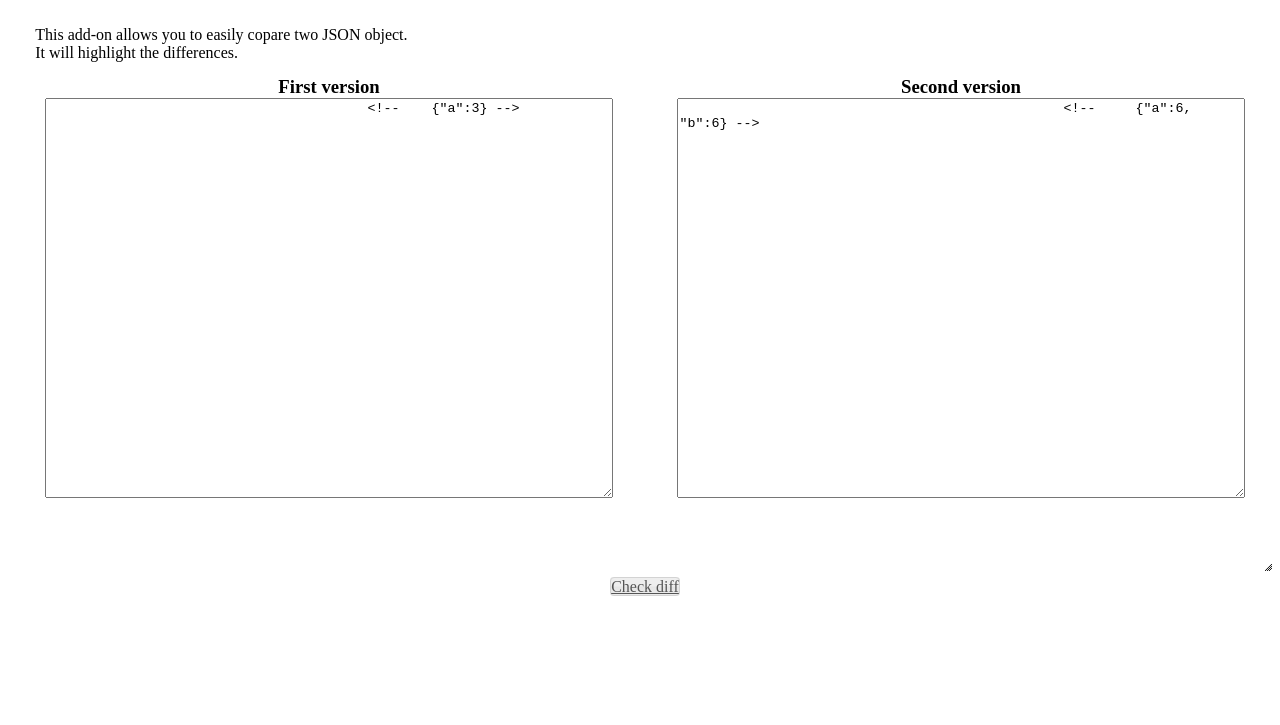
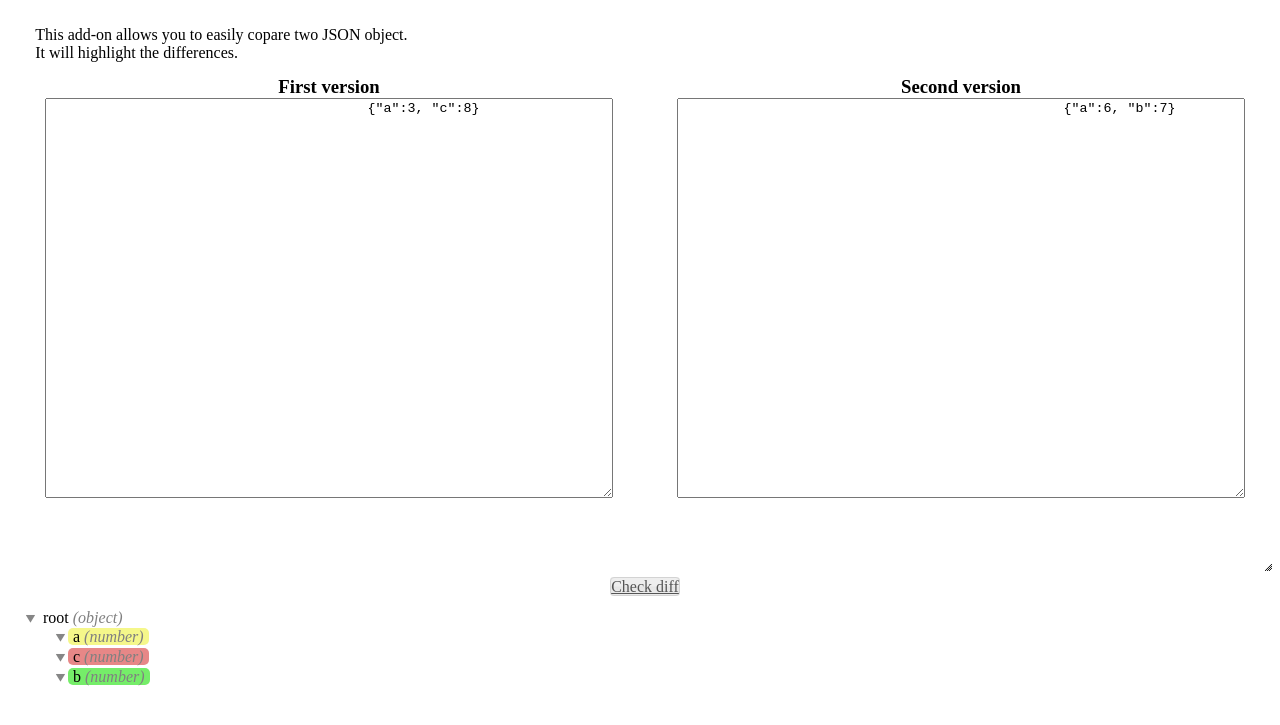
Before and after one commit to rafspiny/jsondiff, a website: page data/html/panel.html in a window 1280 px wide. Both pictures are taken after a click on the link "Check diff". Shown: the part 73-798 px from the top of the page. Drawn offline with Linux system fonts and the light colour scheme.

Commit message:
Making the result section more readable by putting some spaces between LI and rounding border. Fix #1

```diff
--- a/data/css/style.css
+++ b/data/css/style.css
@@ -118,6 +118,13 @@ margin: 0;
 
 }
 
+/*Make border rounded for every line in the tree*/
+.jsonline {
+	border-radius: 5px;
+	padding-left: 5px;
+	padding-right: 5px;
+}
+
 .jsonobjname {
 	font-style: bold;
 }
@@ -134,7 +141,7 @@ margin: 0;
 }
 
 .jsondiffuntouched {
-    background-color: #DEDEDE;
+    /*background-color: #DEDEDE;*/
 }
 
 .jsondiffchanged {
@@ -145,3 +152,8 @@ margin: 0;
 	font-style: italic;
 	color: grey;
 }
+
+/*Leave space between list item*/
+#diff > ul > li {
+	margin-top: 0.1em;
+}
--- a/data/html/panel.html
+++ b/data/html/panel.html
@@ -93,13 +93,13 @@
 				<div class="divleft">
 				  	<h3>First version</h3>
 				  	<textarea class="resizeable" id="primary">
-				  	<!--	{"a":3} -->
+				  	{"a":3, "c":8}
 				  	</textarea>
 				</div>
 				<div class="divright">
 				  	<h3>Second version</h3>
 				  	<textarea class="resizeable" id="secondary">
-				  		<!--     {"a":6, "b":6} -->
+				  		{"a":6, "b":7}
 				  	</textarea>
 				</div>
 			</div>
--- a/data/js/jsondiff.js
+++ b/data/js/jsondiff.js
@@ -54,7 +54,7 @@ function populateDiff(origin, copy, diff) {
 			}
 		}
 		for (var key in copy) {
-			diff.values[key] = { "id": key, "type": typeOf(origin[key]), "status":"untouched", "values":{}};
+			diff.values[key] = { "id": key, "type": typeOf(copy[key]), "status":"untouched", "values":{}};
 			if (!origin.hasOwnProperty(key)) {
 				// The key has been removed
 				diff.values[key].status = "added";
```
